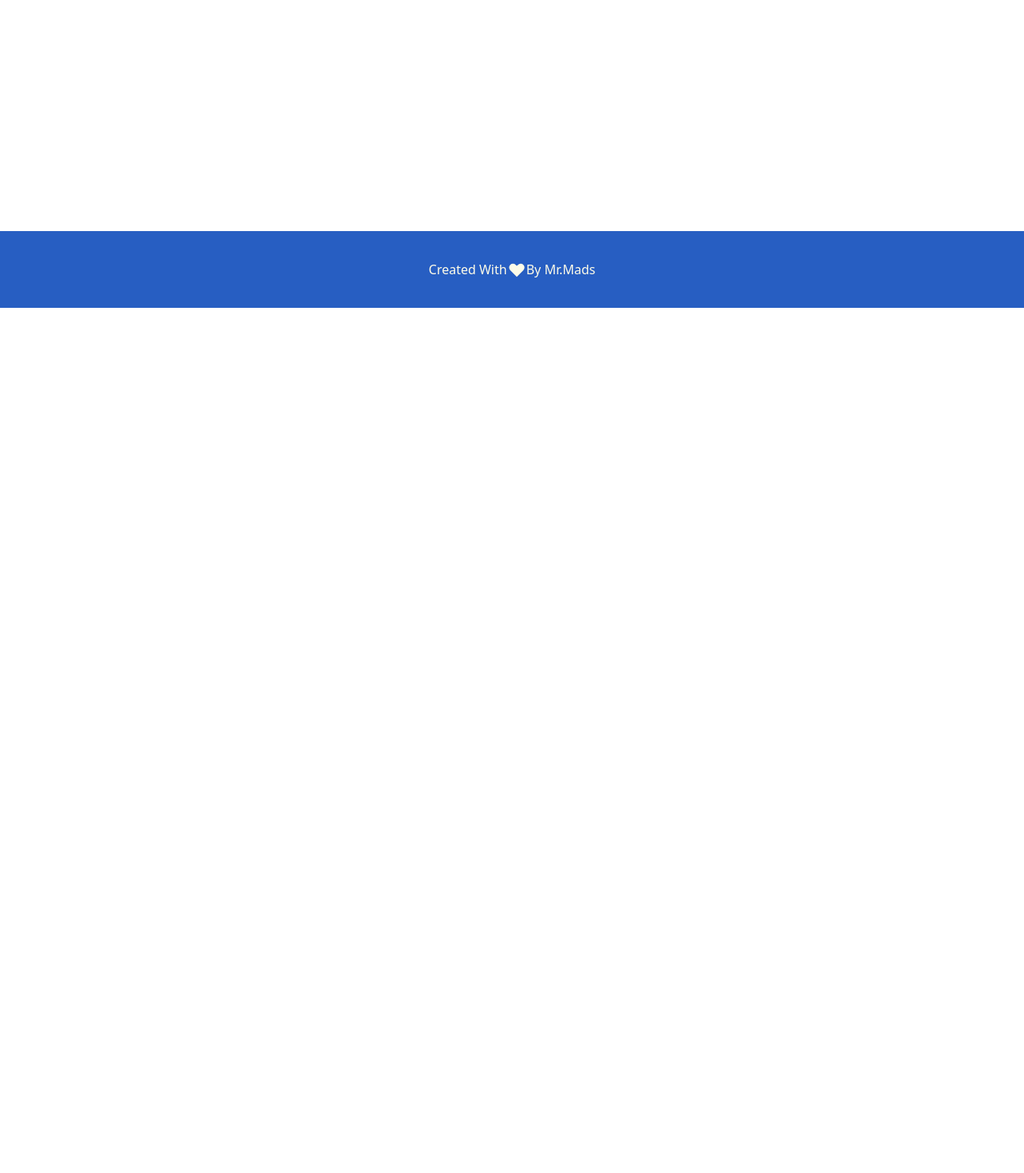
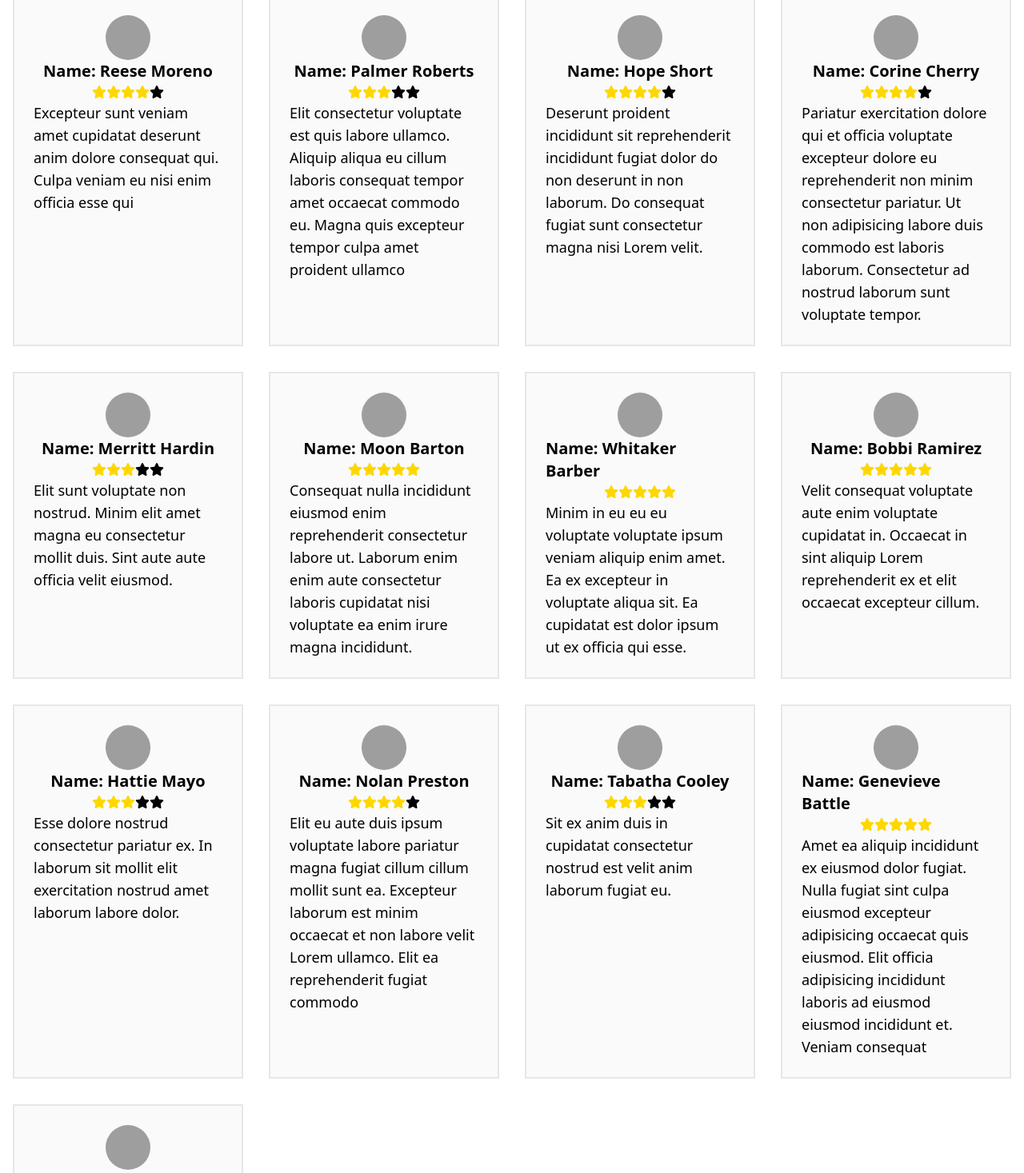
Before and after one commit to MrMADS28289/Meta-Headphones, a React (Create React App) app: page /reviews in a window 1280 px wide. Shown: the part 80-1547 px from the top of the page at 80% size. Before the commit the page ends 800 px from the top, so only its background shows below. Built offline with nearby package versions, Linux system fonts and the light colour scheme; grey boxes are pictures that could not be loaded.

Commit message:
review part is completed

```diff
--- a/package.json
+++ b/package.json
@@ -3,12 +3,17 @@
   "version": "0.1.0",
   "private": true,
   "dependencies": {
+    "@fortawesome/fontawesome-svg-core": "^6.1.1",
+    "@fortawesome/free-solid-svg-icons": "^6.1.1",
+    "@fortawesome/react-fontawesome": "^0.1.18",
     "@heroicons/react": "^1.0.6",
     "@testing-library/jest-dom": "^5.16.3",
     "@testing-library/react": "^12.1.4",
     "@testing-library/user-event": "^13.5.0",
     "react": "^18.0.0",
     "react-dom": "^18.0.0",
+    "react-rating": "^2.0.5",
+    "react-rating-stars-component": "^2.2.0",
     "react-router-dom": "^6.3.0",
     "react-scripts": "5.0.0",
     "web-vitals": "^2.1.4"
--- /dev/null
+++ b/public/review.json
@@ -0,0 +1,106 @@
+[
+    {
+        "id": "6249c7872037d68bd5efb097",
+        "img": "https://cdn.pixabay.com/photo/2018/04/27/03/50/portrait-3353699__340.jpg",
+        "rating": 4,
+        "name": "Reese Moreno",
+        "gender": "male",
+        "review": "Excepteur sunt veniam amet cupidatat deserunt anim dolore consequat qui. Culpa veniam eu nisi enim officia esse qui"
+    },
+    {
+        "id": "6249c787c56718db9b7c44c3",
+        "img": "https://cdn.pixabay.com/photo/2015/03/03/20/42/man-657869__340.jpg",
+        "rating": 3,
+        "name": "Palmer Roberts",
+        "gender": "male",
+        "review": "Elit consectetur voluptate est quis labore ullamco. Aliquip aliqua eu cillum laboris consequat tempor amet occaecat commodo eu. Magna quis excepteur tempor culpa amet proident ullamco "
+    },
+    {
+        "id": "6249c7872c5ee9cce70eb0b8",
+        "img": "https://cdn.pixabay.com/photo/2017/06/26/02/47/man-2442565__340.jpg",
+        "rating": 4,
+        "name": "Hope Short",
+        "gender": "female",
+        "review": "Deserunt proident incididunt sit reprehenderit incididunt fugiat dolor do non deserunt in non laborum. Do consequat fugiat sunt consectetur magna nisi Lorem velit. "
+    },
+    {
+        "id": "6249c78707a6e95a9b619b8f",
+        "img": "https://cdn.pixabay.com/photo/2018/01/11/09/52/woman-3075756__340.jpg",
+        "rating": 4,
+        "name": "Corine Cherry",
+        "gender": "female",
+        "review": "Pariatur exercitation dolore qui et officia voluptate excepteur dolore eu reprehenderit non minim consectetur pariatur. Ut non adipisicing labore duis commodo est laboris laborum. Consectetur ad nostrud laborum sunt voluptate tempor."
+    },
+    {
+        "id": "6249c7874c65bca7f249e0bb",
+        "img": "https://cdn.pixabay.com/photo/2020/06/12/10/50/dressed-5290056__340.jpg",
+        "rating": 3,
+        "name": "Merritt Hardin",
+        "gender": "male",
+        "review": "Elit sunt voluptate non nostrud. Minim elit amet magna eu consectetur mollit duis. Sint aute aute officia velit eiusmod. "
+    },
+    {
+        "id": "6249c787082ab1e7ae95fc15",
+        "img": "https://cdn.pixabay.com/photo/2015/07/20/12/57/ambassador-852766__340.jpg",
+        "rating": 5,
+        "name": "Moon Barton",
+        "gender": "male",
+        "review": "Consequat nulla incididunt eiusmod enim reprehenderit consectetur labore ut. Laborum enim enim aute consectetur laboris cupidatat nisi voluptate ea enim irure magna incididunt. "
+    },
+    {
+        "id": "6249c787511969e3a69a3565",
+        "img": "https://cdn.pixabay.com/photo/2017/08/12/18/31/male-2634974__340.jpg",
+        "rating": 5,
+        "name": "Whitaker Barber",
+        "gender": "male",
+        "review": "Minim in eu eu eu voluptate voluptate ipsum veniam aliquip enim amet. Ea ex excepteur in voluptate aliqua sit. Ea cupidatat est dolor ipsum ut ex officia qui esse."
+    },
+    {
+        "id": "6249c7875c04e441155a2848",
+        "img": "https://cdn.pixabay.com/photo/2015/01/12/10/44/woman-597173__340.jpg",
+        "rating": 5,
+        "name": "Bobbi Ramirez",
+        "gender": "female",
+        "review": "Velit consequat voluptate aute enim voluptate cupidatat in. Occaecat in sint aliquip Lorem reprehenderit ex et elit occaecat excepteur cillum."
+    },
+    {
+        "id": "6249c787a3383a269b312745",
+        "img": "https://cdn.pixabay.com/photo/2018/08/04/20/48/woman-3584435__340.jpg",
+        "rating": 3,
+        "name": "Hattie Mayo",
+        "gender": "female",
+        "review": "Esse dolore nostrud consectetur pariatur ex. In laborum sit mollit elit exercitation nostrud amet laborum labore dolor. "
+    },
+    {
+        "id": "6249c7873915a2d291b5045b",
+        "img": "https://cdn.pixabay.com/photo/2016/09/24/03/20/man-1690965__340.jpg",
+        "rating": 4,
+        "name": "Nolan Preston",
+        "gender": "male",
+        "review": "Elit eu aute duis ipsum voluptate labore pariatur magna fugiat cillum cillum mollit sunt ea. Excepteur laborum est minim occaecat et non labore velit Lorem ullamco. Elit ea reprehenderit fugiat commodo"
+    },
+    {
+        "id": "6249c7877163d0d733385c29",
+        "img": "https://cdn.pixabay.com/photo/2017/02/16/23/10/smile-2072907__340.jpg",
+        "rating": 3,
+        "name": "Tabatha Cooley",
+        "gender": "female",
+        "review": "Sit ex anim duis in cupidatat consectetur nostrud est velit anim laborum fugiat eu."
+    },
+    {
+        "id": "6249c7870f5eed682853f552",
+        "img": "https://cdn.pixabay.com/photo/2017/12/22/14/42/girl-3033718__340.jpg",
+        "rating": 5,
+        "name": "Genevieve Battle",
+        "gender": "female",
+        "review": "Amet ea aliquip incididunt ex eiusmod dolor fugiat. Nulla fugiat sint culpa eiusmod excepteur adipisicing occaecat quis eiusmod. Elit officia adipisicing incididunt laboris ad eiusmod eiusmod incididunt et. Veniam consequat "
+    },
+    {
+        "id": "6249c7875fd06b474ae0969a",
+        "img": "https://cdn.pixabay.com/photo/2015/08/05/04/25/people-875617__340.jpg",
+        "rating": 4,
+        "name": "Parrish Snider",
+        "gender": "male",
+        "review": "Ad minim qui mollit sit sunt nisi tempor ullamco duis elit non ea ullamco. Pariatur reprehenderit anim enim consequat duis eu deserunt adipisicing aliquip incididunt non. "
+    }
+]
--- /dev/null
+++ b/src/Components/Review/Review.js
@@ -0,0 +1,28 @@
+import { faStar } from '@fortawesome/free-solid-svg-icons';
+import { FontAwesomeIcon } from '@fortawesome/react-fontawesome';
+import React from 'react';
+import Rating from 'react-rating';
+
+
+const Review = (props) => {
+
+    const { name, img, rating, review } = props.review;
+
+    return (
+        <div className='m-4 p-6 border-2 border-gray-200 bg-[#FAFAFA] flex flex-col items-center'>
+            <div>
+                <img className='rounded-[50%] h-14 w-14' src={img} alt="" />
+            </div>
+            <h1 className='text-xl font-bold'>Name: {name}</h1>
+            <h5><Rating
+                initialRating={rating}
+                emptySymbol={<FontAwesomeIcon icon={faStar} />}
+                fullSymbol={<FontAwesomeIcon style={{ color: '#ffd700' }} icon={faStar} />}
+                readonly
+            ></Rating> </h5>
+            <p className='text-lg'>{review}</p>
+        </div>
+    );
+};
+
+export default Review;
--- a/src/Components/Reviews/reviews.js
+++ b/src/Components/Reviews/reviews.js
@@ -1,9 +1,22 @@
 import React from 'react';
+import useReview from '../../Hooks/useReview';
+import Review from '../Review/Review';
 
 const reviews = () => {
+
+    // eslint-disable-next-line react-hooks/rules-of-hooks
+    const [reviews] = useReview();
+
+
+
     return (
-        <div>
-            <h1>reviews</h1>
+        <div className='grid grid-cols-2 md:grid-cols-3 lg:grid-cols-4'>
+            {
+                reviews.map(review => <Review
+                    key={review.id}
+                    review={review}
+                ></Review>)
+            }
         </div>
     );
 };
--- /dev/null
+++ b/src/Hooks/useReview.js
@@ -0,0 +1,17 @@
+import { useEffect, useState } from "react"
+
+const useReview = () => {
+
+    const [reviews, setReviews] = useState([]);
+
+    useEffect(() => {
+        fetch('review.json')
+            .then(res => res.json())
+            .then(data => setReviews(data))
+    }, [])
+
+    return [reviews, setReviews];
+
+}
+
+export default useReview;
```
Also changed, not shown: 1 other file (tests, documents, lock files or other folders).
